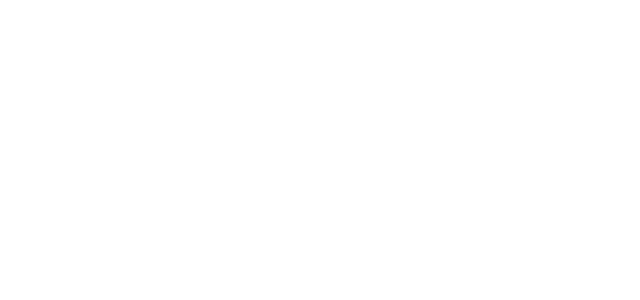
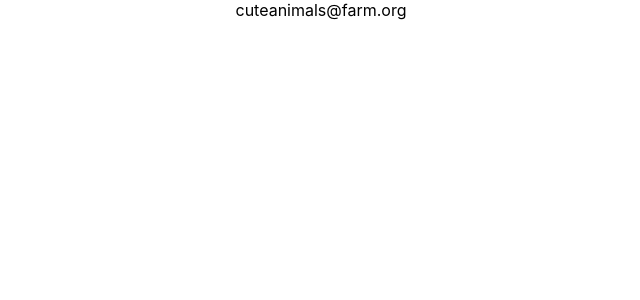
Before and after one commit to oliviaamiller/react-animal-farm, a React (Create React App) app: page / in a window 1280 px wide. Shown: the top 300 px of the page, without its empty margins (319-959 px from the left). Built offline with nearby package versions, Linux system fonts and the light colour scheme.

Commit message:
added footer({ email })

```diff
--- a/src/App.js
+++ b/src/App.js
@@ -8,7 +8,7 @@ function App() {
     <div className="App">
       <Header />
       <Main />
-      <Footer />
+      <Footer email='cuteanimals@farm.org'/>
 
     </div>
   );
--- a/src/Footer/Footer.js
+++ b/src/Footer/Footer.js
@@ -1,5 +1,6 @@
 import React from 'react';
+import './Footer.css';
 
-export default function Footer() {
-  return <div></div>;
+export default function Footer(props) {
+  return <footer>{props.email}</footer>;
 }
```
Also changed, not shown: src/Footer/Footer.css (added).
